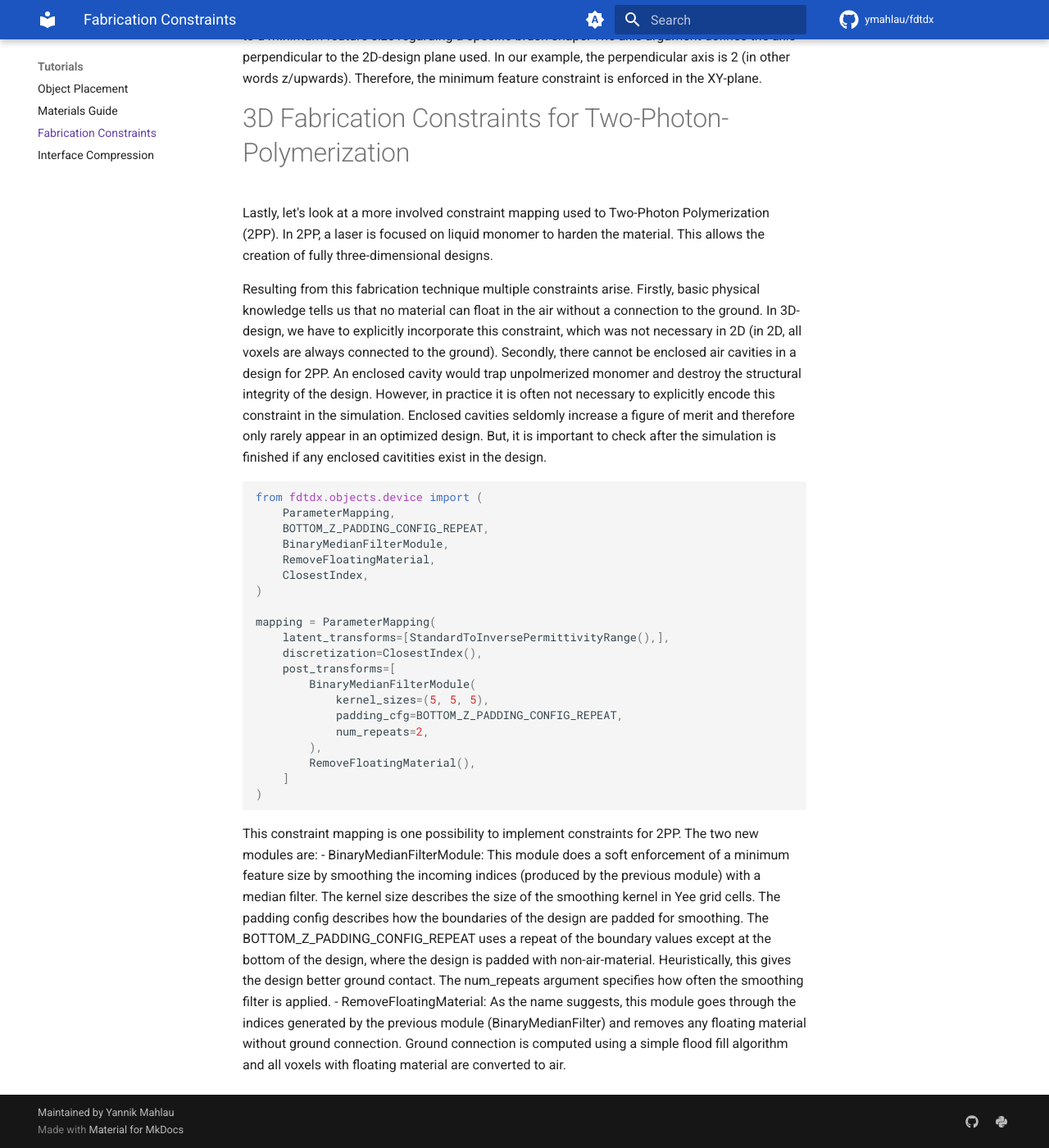
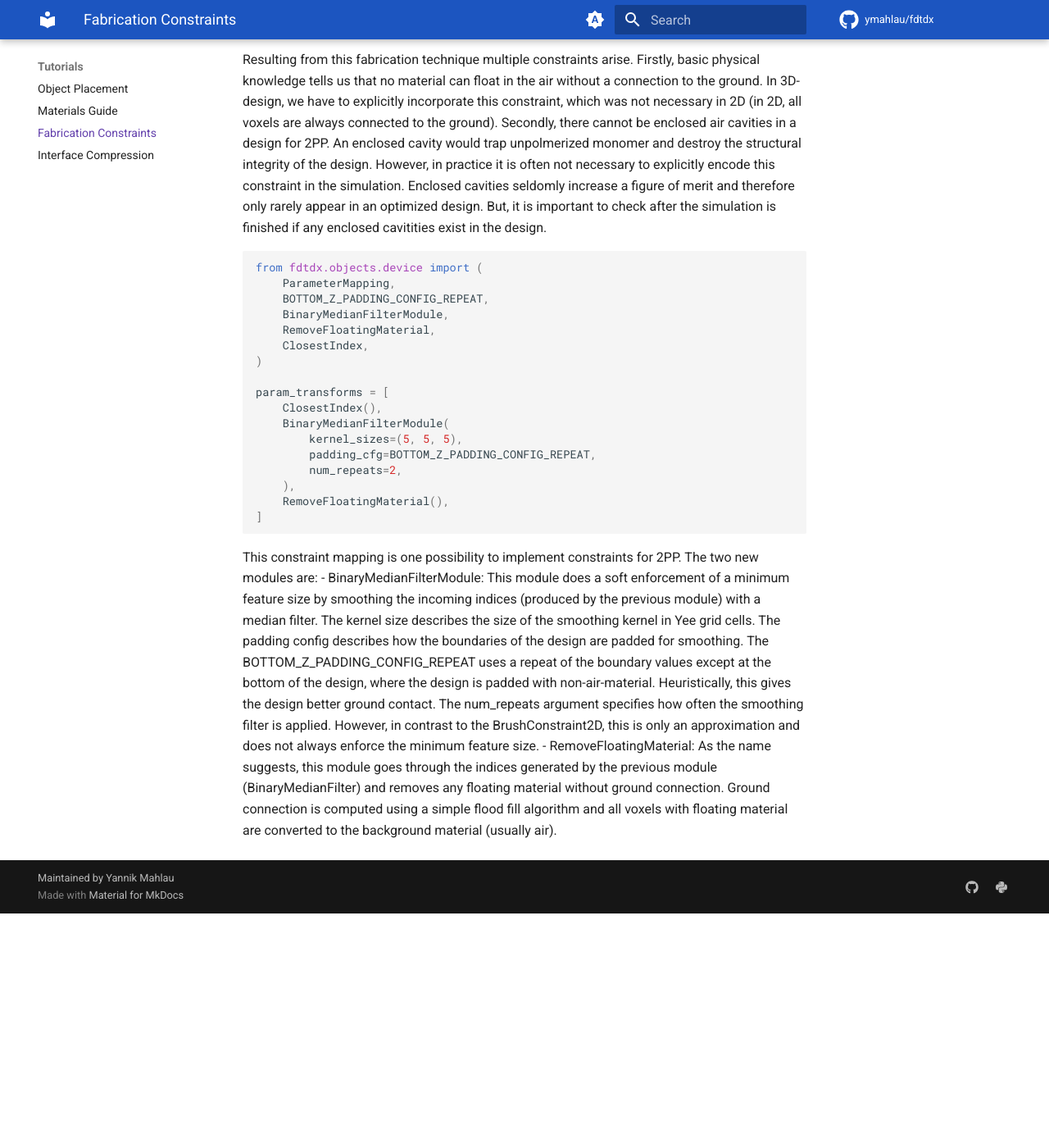
Before and after one commit to ymahlau/fdtdx, an MkDocs documentation site: the page built from docs/tutorials/parameter_mapping.md, in a window 1280 px wide and 1400 px high, scrolled down 2121 px. Shown: the whole window at 82% size. Built offline with MkDocs 1.6.1 and Material for MkDocs 9.7.7, drawn with Linux system fonts in a browser that asks for light colours; comment, search, counter and statistics services are not loaded; after the commit the page ends 3235 px from its top, so only the background shows below that; some of the changed text lies outside the part shown.

Commit message:
updated tutorial to new parameter mapping interface

````diff
--- a/docs/tutorials/parameter_mapping.md
+++ b/docs/tutorials/parameter_mapping.md
@@ -15,7 +15,7 @@ device_scatter = DiscreteDevice(
     name="Device",
     partial_real_shape=(1e-6, 1e-6, 1e-6),
     material=material_config,
-    parameter_mapping=...,  # <- This needs to be filled
+    param_transforms=...,  # <- This needs to be filled
     partial_voxel_real_shape=(0.2e-6, 0.2e-6, 0.2e-6),
 )
 ```
@@ -26,43 +26,35 @@ The parameter mapping, which is left empty above, specifies the mapping from con
 At the beginning of optimization, the latent parameters of a device are always initialized randomly in the interval [0, 1]. Depending on the constraint mapping, these parameteters are mapped to inverse permittivities. Let's look at an example of a simple constraint mapping:
 
 ```python
-from fdtdx.objects.device import (
-    ParameterMapping,
-    ClosestIndex,
-    StandardToInversePermittivityRange,
-)
+from fdtdx.objects.device import ClosestIndex
 
-mapping = ParameterMapping(
-    latent_transforms=[StandardToInversePermittivityRange(),],
-    discretization=ClosestIndex(),
-)
+param_transforms = [ClosestIndex()]
 ```
-The constraint mapping consists of a chain of modules, or in other words a chain of transformations followed by a discretization. Let's look at the modules in detail:
-- StandardToInversePermittivityRange(): This Module maps the default [0, 1] range to the range [$1 / \varepsilon_{max}$, $1 / \varepsilon_{min}$], where $\varepsilon_{max}$ and $\varepsilon_{min}$ are the maximum and minimum permittivity specified in the permittivity config above. In other words, a latent variable of 0 would be mapped to the smallest inverse permittivity. Similarly, a value of 1 would be mapped to the largest possible inverse permittivity.
-- ClosestIndex(): This module finds the closest material to the mapped value output from the last module. In math-terms, this is $\arg\min_{\varepsilon} |\varepsilon - v| $, where $\varepsilon$ are the allowed permittivity values and $v$ is the output of the last module. Importantly, this module does not return the $\varepsilon$ itself, but rather the index of $\varepsilon$ in the valid permittivities.
+The constraint mapping consists of a chain of modules, or in other words a chain of transformations followed by a discretization. Let's look at the module in detail:
+- ClosestIndex(): This module quantizes the latent variables to the closest integer. Since latent parameters are initialized randomly in the interval [0, 1], this module maps the continous parameters to either the index 0 or 1. Since this operation is not differentiable, we employ a straight-through-estimator (STE), which simply copies the gradient from the quantized values to the original values in the backward pass.
 
 This mapping constraints each voxel independently of the other voxels to the inverse permittivity of either air or polymer. However, often more elaborate fabrication constraints are needed in practice, which we introduce in the following sections.
+
+
 
 # Silicon Device with minimum feature constraint
 Now let's develop a constraint mapping for silicon photonics, which restricts the minimum feature size of a device.
 
 ```python
 from fdtdx.objects.device import (
-    ParameterMapping,
     StandardToPlusOneMinusOneRange,
     BrushConstraint2D,
     circular_brush,
 )
 
 brush_diameter_in_voxels = round(100e-9 / config.resolution)
-mapping = ParameterMapping(
-    latent_transforms=[StandardToPlusOneMinusOneRange()],
-    discretization=BrushConstraint2D(
+param_transforms = [
+    StandardToPlusOneMinusOneRange()
+    BrushConstraint2D(
         brush=circular_brush(diameter=brush_diameter_in_voxels),
         axis=2,
     ),
-)
-
+]
 ```
 
 This mapping does not just quantize latent paramters to material indices, but also makes sure that the device adheres to a minimum feature size with regard to a specific brush. In this example, we used a circular brush of 100nm. In other words, one could "paint" the design with a brush of this size.
@@ -85,19 +77,17 @@ from fdtdx.objects.device import (
     ClosestIndex,
 )
 
-mapping = ParameterMapping(
-    latent_transforms=[StandardToInversePermittivityRange(),],
-    discretization=ClosestIndex(),
-    post_transforms=[
-        BinaryMedianFilterModule(
-            kernel_sizes=(5, 5, 5),
-            padding_cfg=BOTTOM_Z_PADDING_CONFIG_REPEAT,
-            num_repeats=2,
-        ),
-        RemoveFloatingMaterial(),
-    ]
-)
+param_transforms = [
+    ClosestIndex(),
+    BinaryMedianFilterModule(
+        kernel_sizes=(5, 5, 5),
+        padding_cfg=BOTTOM_Z_PADDING_CONFIG_REPEAT,
+        num_repeats=2,
+    ),
+    RemoveFloatingMaterial(),
+]
+
 ```
 This constraint mapping is one possibility to implement constraints for 2PP. The two new modules are:
-- BinaryMedianFilterModule: This module does a soft enforcement of a minimum feature size by smoothing the incoming indices (produced by the previous module) with a median filter. The kernel size describes the size of the smoothing kernel in Yee grid cells. The padding config describes how the boundaries of the design are padded for smoothing. The BOTTOM_Z_PADDING_CONFIG_REPEAT uses a repeat of the boundary values except at the bottom of the design, where the design is padded with non-air-material. Heuristically, this gives the design better ground contact. The num_repeats argument specifies how often the smoothing filter is applied.
-- RemoveFloatingMaterial: As the name suggests, this module goes through the indices generated by the previous module (BinaryMedianFilter) and removes any floating material without ground connection. Ground connection is computed using a simple flood fill algorithm and all voxels with floating material are converted to air.
+- BinaryMedianFilterModule: This module does a soft enforcement of a minimum feature size by smoothing the incoming indices (produced by the previous module) with a median filter. The kernel size describes the size of the smoothing kernel in Yee grid cells. The padding config describes how the boundaries of the design are padded for smoothing. The BOTTOM_Z_PADDING_CONFIG_REPEAT uses a repeat of the boundary values except at the bottom of the design, where the design is padded with non-air-material. Heuristically, this gives the design better ground contact. The num_repeats argument specifies how often the smoothing filter is applied. However, in contrast to the BrushConstraint2D, this is only an approximation and does not always enforce the minimum feature size.
+- RemoveFloatingMaterial: As the name suggests, this module goes through the indices generated by the previous module (BinaryMedianFilter) and removes any floating material without ground connection. Ground connection is computed using a simple flood fill algorithm and all voxels with floating material are converted to the background material (usually air).
````
